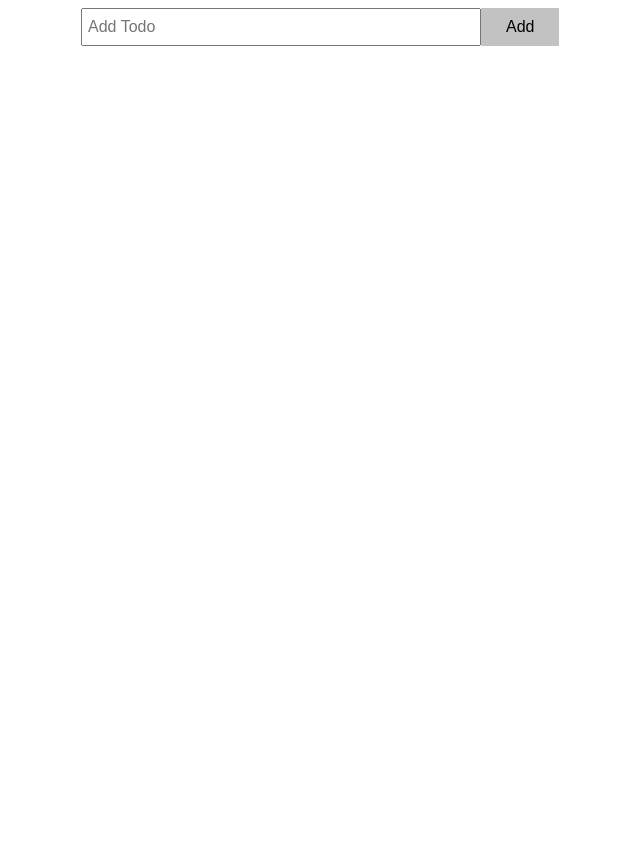
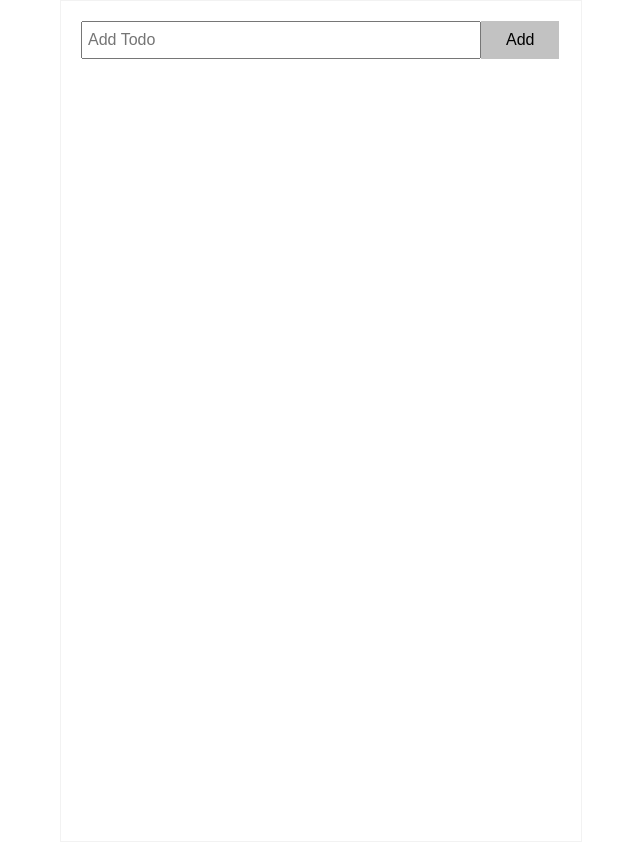
Before and after one commit to vijayst/reducer-demo, a React app: page / in a window 1280 px wide. Shown: the whole page, without its empty margins (319-959 px from the left). Before the commit the page ends 800 px from the top, so only its background shows below. Built offline with nearby package versions, Linux system fonts and the light colour scheme; the HTML template or start-up script is replaced by a standard one.

Commit message:
update styles

```diff
--- a/src/app.css
+++ b/src/app.css
@@ -1,6 +1,13 @@
+body {
+    margin: 0;
+}
+
 .app {
     width: 480px;
     margin: 0 auto;
+    min-height: 100vh;
+    border: 1px solid rgba(0,0,0,.05);
+    padding: 20px;
 }
 
 .list {
@@ -8,8 +15,9 @@
 }
 
 .list__item {
-    border-bottom: 1px solid rgba(0,0,0,.24);
+    border-bottom: 1px solid rgba(0,0,0,.05);
     padding: 10px;
+    font-style: italic;
 }
 
 input {
```
